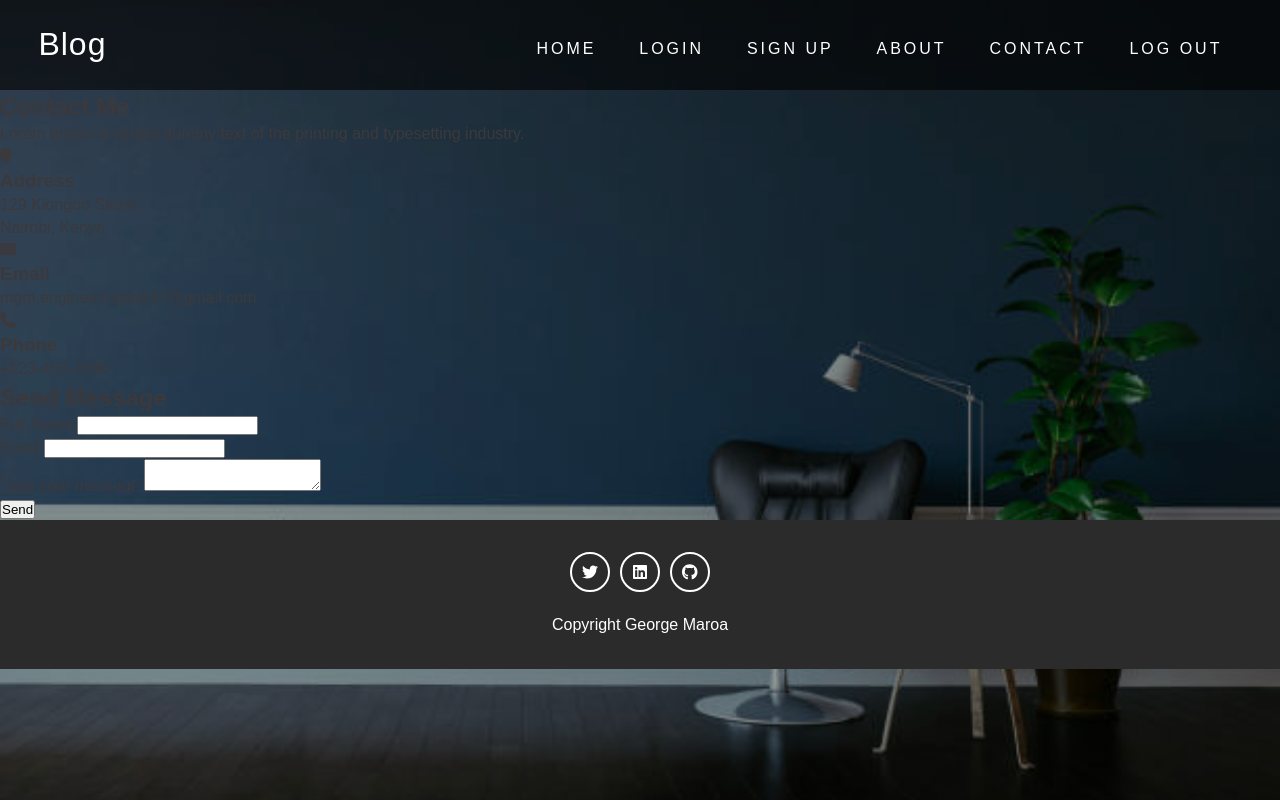
After one commit to Maroa2002/Webstack---Portfolio-Project, a Flask app: page /contact in a window 1280 px wide. The commit adds this page. Run offline with Flask 3, Linux system fonts and the light colour scheme; some libraries are stand-ins or nearby versions.

Commit message:
creates the contact page

```diff
--- a/templates/about.html
+++ b/templates/about.html
@@ -24,4 +24,4 @@
         </section>
     </div>
 
-    {% include "footer.html" %}
+{% include "footer.html" %}
--- /dev/null
+++ b/templates/contact.html
@@ -0,0 +1,66 @@
+{% include "header.html" %}
+
+<section class="contact">
+
+    <div class="contact-content">
+        <h2>Contact Me</h2>
+        <p>
+            Lorem Ipsum is simply dummy text of the printing and typesetting industry.
+        </p>
+    </div>
+    <div class=".contact-container">
+        <div class="contact-info">
+            <div class="contact-box">
+                <div class="icon">
+                    <i class = "fa fa-map-marker"></i>
+                </div>
+                <div class="text">
+                    <h3>Address</h3>
+                    <p>129 Kiongoo Street <br>Nairobi, Kenya</p>
+                </div>
+            </div>
+            <div class="contact-box">
+                <div class="icon">
+                    <i class = "fa fa-envelope"></i>
+                </div>
+                <div class="text">
+                    <h3>Email</h3>
+                    <p>mgm.engineeringtie847@gmail.com</p>
+                </div>
+            </div>
+            <div class="contact-box">
+                <div class="icon">
+                    <i class = "fa fa-phone"></i>
+                </div>
+                <div class="text">
+                    <h3>Phone</h3>
+                    <p>+123-456-7890</p>
+                </div>
+            </div>
+        </div>
+
+        <div class="contact-form">
+            <form action="">
+                <h2>Send Message</h2>
+                <div class="input-box">
+                    <label for="username">Full Name</label>
+                    <input type="text" name="username" required="required">
+                </div>
+                <div class="input-box">
+                    <label for="Email">Email</label>
+                    <input type="email" name="email" required="required">
+                </div>
+                <div class="input-box">
+                    <label for="">Type your message</label>
+                    <textarea required="required"></textarea>
+                </div>
+                <div class="input-box">
+                   <input type="submit" value="Send">
+                </div>
+            </form>
+        </div>
+
+    </div>
+</section>
+
+{% include "footer.html" %}
```
